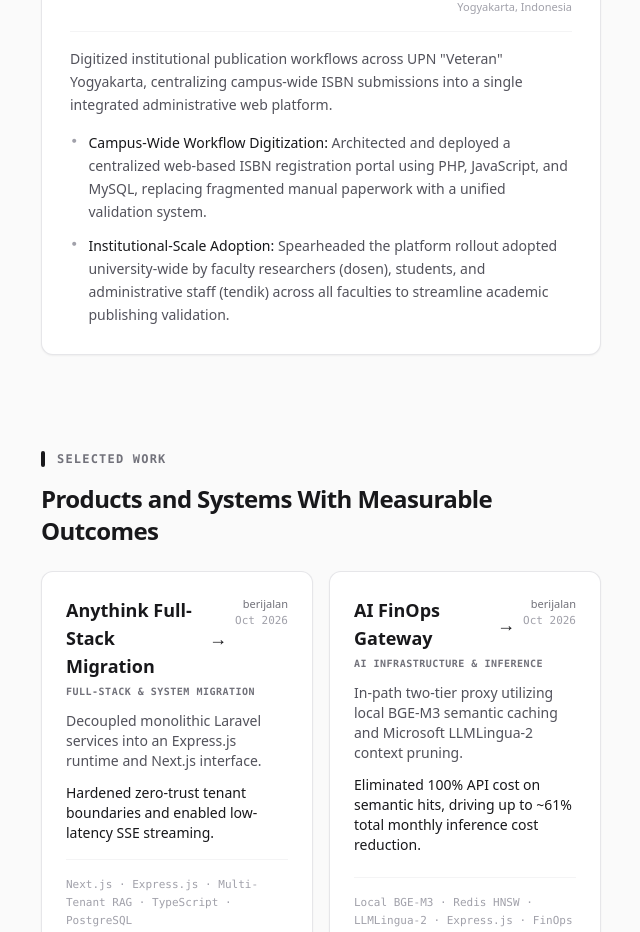
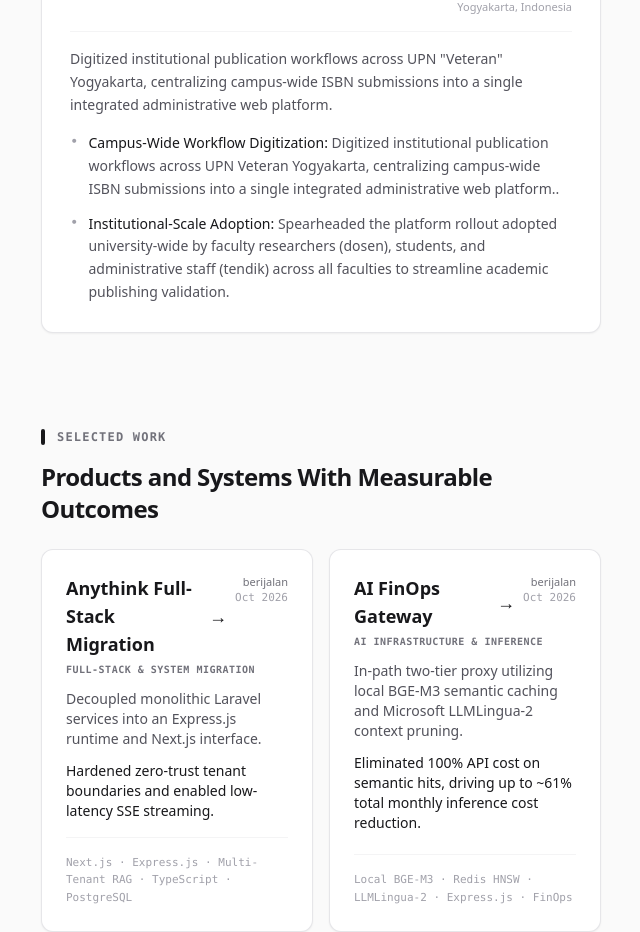
Before and after one commit to nopeakbar/my-portofolio-gue, a Next.js app: page / in a window 1280 px wide. Shown: the part 1880-2812 px from the top of the page, without its empty margins (551-1191 px from the left). Built offline with nearby package versions, Linux system fonts and the light colour scheme.

Commit message:
fix: narasi di lppm, hapus deployed

```diff
--- a/app/page.tsx
+++ b/app/page.tsx
@@ -284,7 +284,7 @@ export default function Portfolio() {
       bullets: [
         {
           title: "Campus-Wide Workflow Digitization",
-          desc: "Architected and deployed a centralized web-based ISBN registration portal using PHP, JavaScript, and MySQL, replacing fragmented manual paperwork with a unified validation system."
+          desc: "Digitized institutional publication workflows across UPN Veteran Yogyakarta, centralizing campus-wide ISBN submissions into a single integrated administrative web platform.."
         },
         {
           title: "Institutional-Scale Adoption",
```
